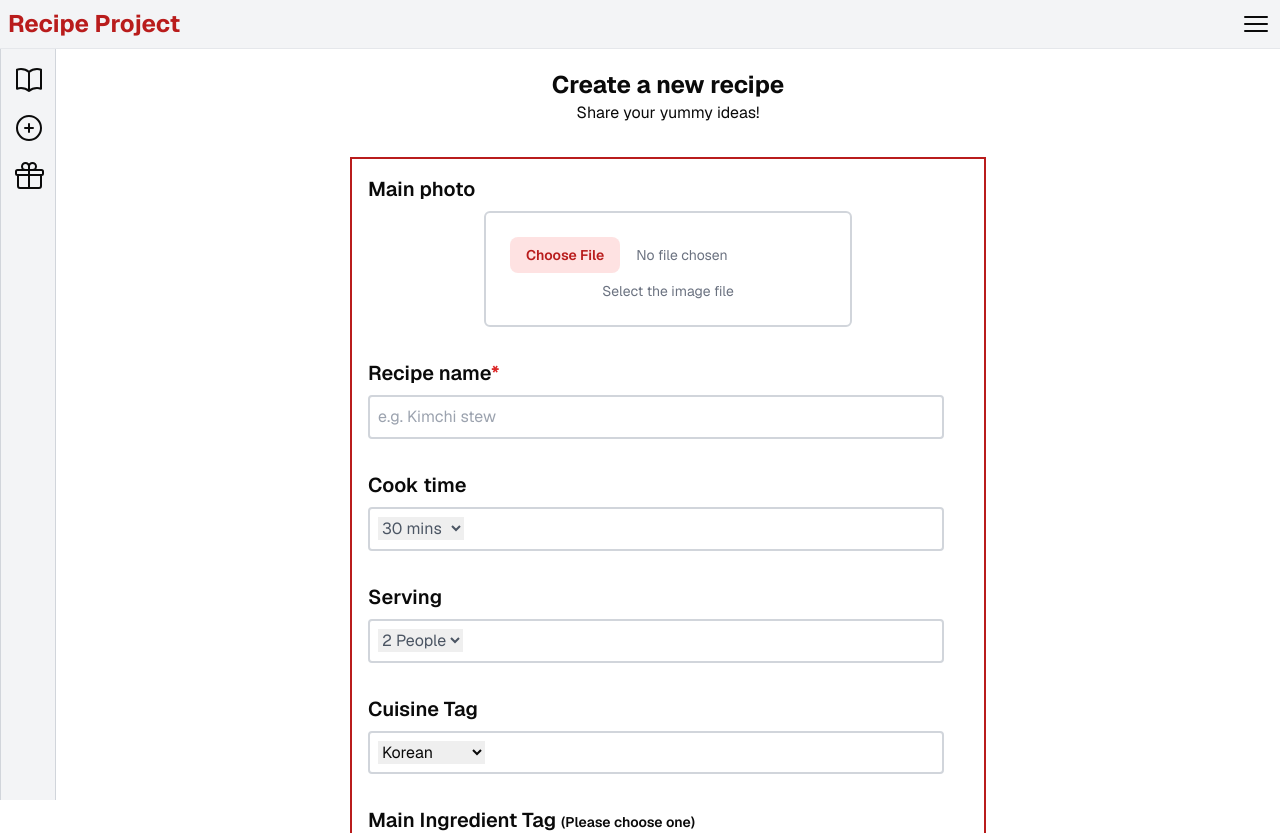
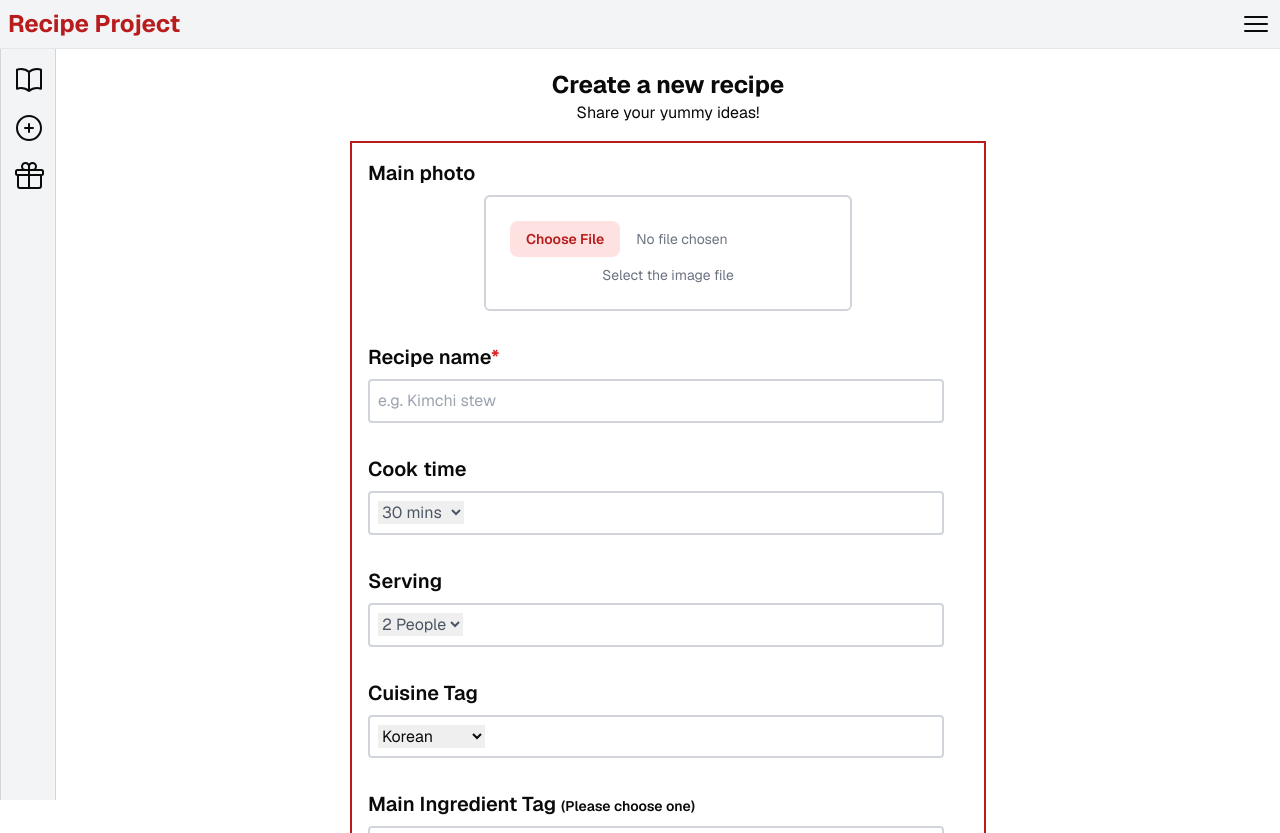
Before and after one commit to day-lee/recipe-project, a Next.js app: page /recipes/new in a window 1280 px wide. Shown: the top 833 px of the page. Built offline with nearby package versions, Linux system fonts and the light colour scheme; no server answers; the database is empty; what tailwindcss-animated would draw is missing.

Commit message:
Refactor to remove excessive margin bottom of page title

```diff
--- a/app/(routes)/recipes/new/page.tsx
+++ b/app/(routes)/recipes/new/page.tsx
@@ -16,7 +16,7 @@ export default async function NewRecipeFormPage() {
       <h1 className="text-2xl font-bold text-center">
         Create a new recipe
       </h1>
-      <p className='pb-4'>Share your yummy ideas!</p>
+      <p>Share your yummy ideas!</p>
       <RecipeForm mainIngredientTag={mainIngredientTag || []} mode="create" userId={user} />
     </main>
   );
```
